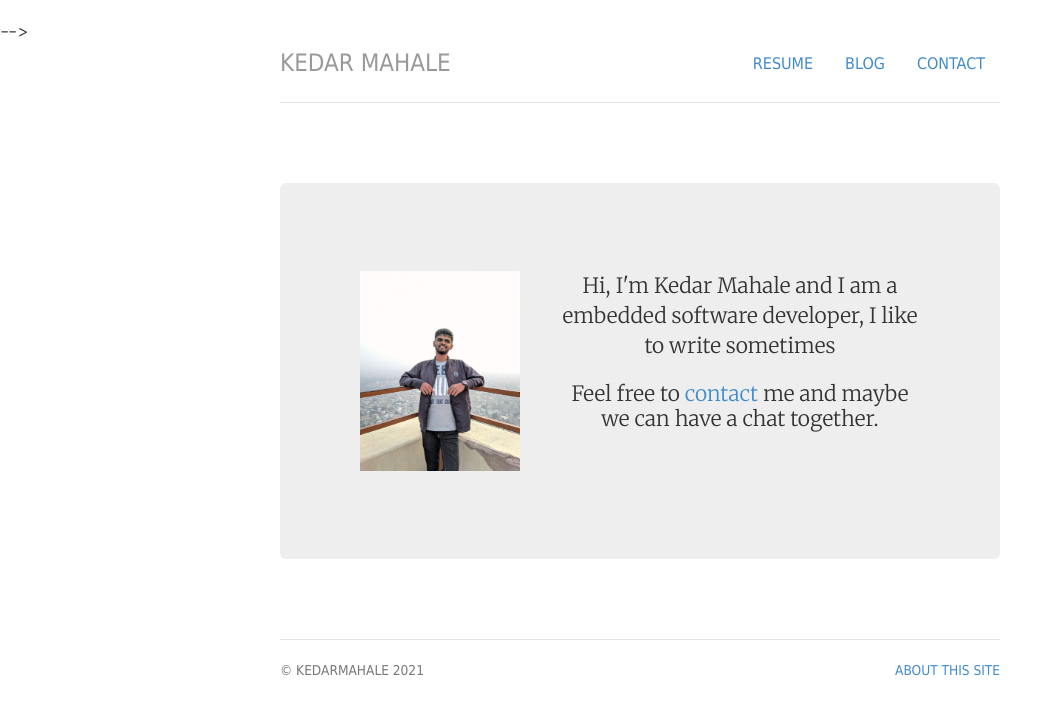
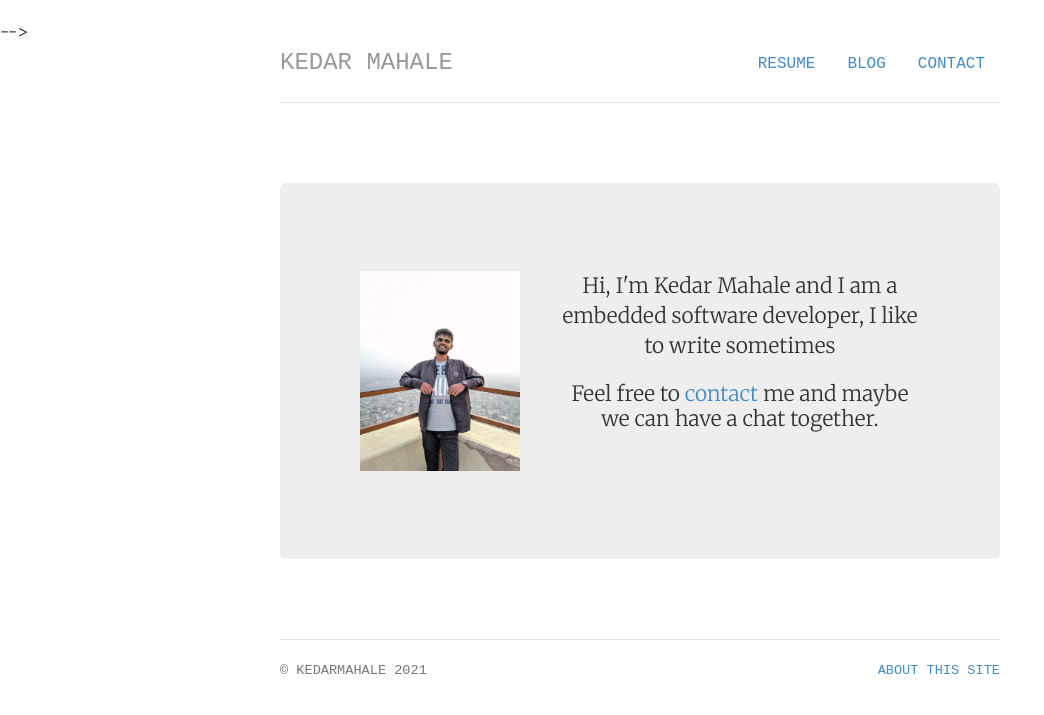
Before and after one commit to kedarmahale/kedarmahale.github.io, a Jekyll site: the page built from index.html, in a window 1280 px wide. Shown: the top 715 px of the page, without its empty margins (0-1044 px from the left). Built offline with Jekyll 4.4.1, drawn with Linux system fonts in a browser that asks for light colours.

Commit message:
font changes

```diff
--- a/css/style.css
+++ b/css/style.css
@@ -8,7 +8,7 @@ h1, h2, h3, h4, h5, h6, .h1, .h2, .h3, .h4, .h5, .h6 { font-family: 'Merriweathe
 blockquote p { font-size: 16px; line-height: 1.6em; }
 
 /* Masthead */
-.header, .footer, .header h3 { font-family: Tahoma, 'Montserrat', Helvetica, sans-serif; text-transform: uppercase; font-weight: normal; }
+.header, .footer, .header h3 { font-family: 'Courier New', Courier, monospace; text-transform: uppercase; font-weight: normal; }
 
 /* Navigation */
 h3.text-muted a {text-decoration: none; color: #999999; }
```
